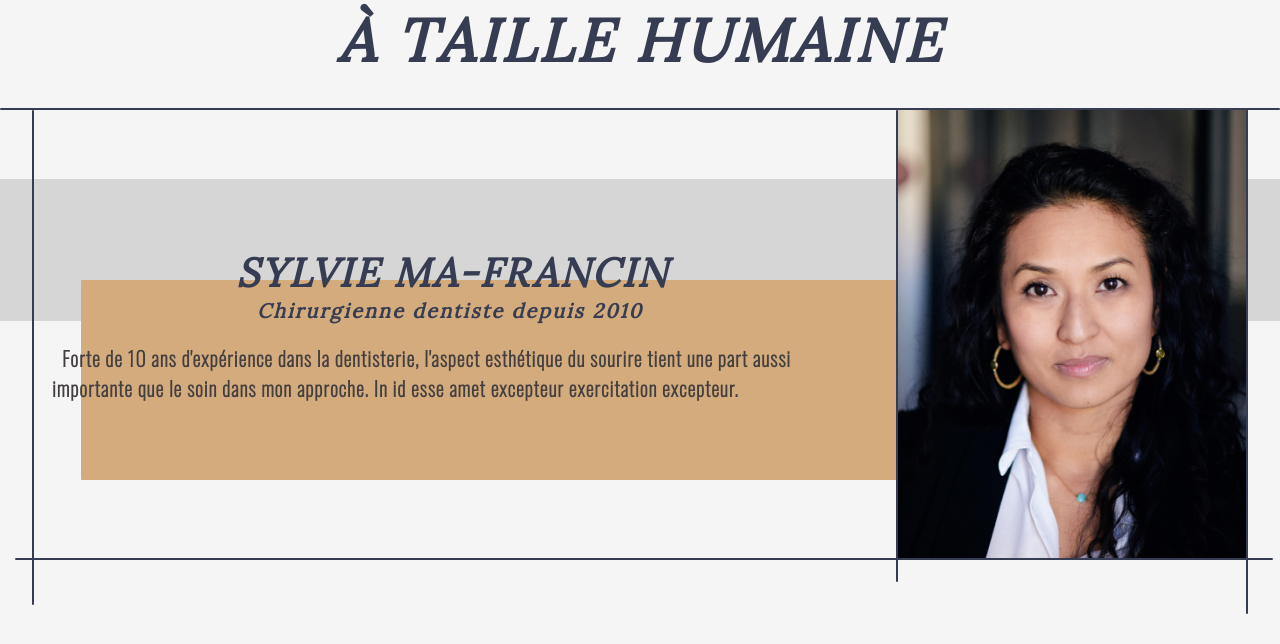
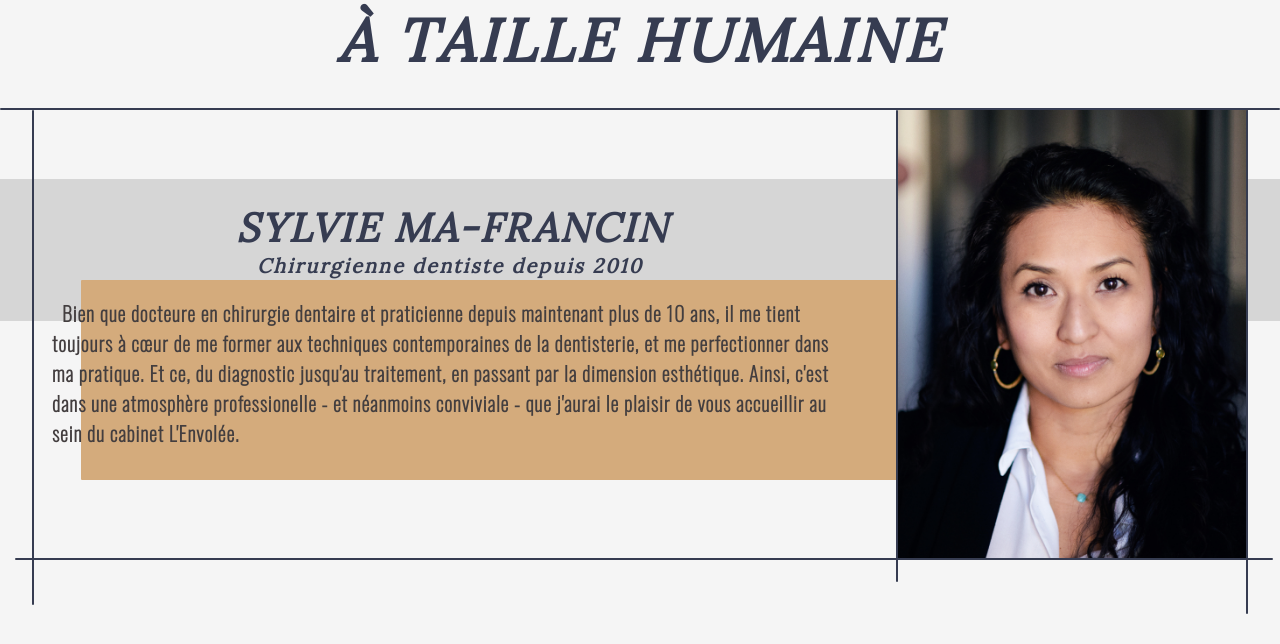
Before and after one commit to Votha-Chheng/cabinet-lenvolee, a Next.js app: page / in a window 1280 px wide. Shown: the part 1148-1792 px from the top of the page. Built offline with nearby package versions, Linux system fonts and the light colour scheme; a web font is replaced by a local one.

Commit message:
Dernières corrections

```diff
--- a/components/homesecond.js
+++ b/components/homesecond.js
@@ -210,7 +210,7 @@ const HomeSecond = () => {
               <h2 className="nom-citation">Chirurgienne dentiste depuis 2010</h2>
               <p>
                 <i className="fa-solid fa-quote-left"/>
-                  Forte de 10 ans d&apos;expérience dans la dentisterie, l&apos;aspect esthétique du sourire tient une part aussi importante que le soin dans mon approche. In id esse amet excepteur exercitation excepteur.
+                  Bien que docteure en chirurgie dentaire et praticienne depuis maintenant plus de 10 ans, il me tient toujours à c&#339;ur de me former aux techniques contemporaines de la dentisterie, et me perfectionner dans ma pratique. Et ce, du diagnostic jusqu&apos;au traitement, en passant par la dimension esthétique. Ainsi, c&apos;est dans une atmosphère professionelle - et néanmoins conviviale - que j&apos;aurai le plaisir de vous accueillir au sein du cabinet L&apos;Envolée.
                 <i className="fa-solid fa-quote-right"/>
               </p>
             </motion.div>
--- a/components/responsivehomesecond.js
+++ b/components/responsivehomesecond.js
@@ -30,7 +30,7 @@ const ResponsiveHomeSecond = () => {
         image = "portrait"
         title = "Sylvie MA-FRANCIN"
         subtitle = "Chirurgienne dentiste depuis 2010"
-        text = "Forte de 10 ans d&apos;expérience dans la dentisterie, l&apos;aspect esthétique du sourire tient une part aussi importante que le soin dans mon approche. In id esse amet excepteur exercitation excepteur."
+        text = "Bien que docteure en chirurgie dentaire et praticienne depuis maintenant plus de 10 ans, il me tient toujours à c&#339;ur de me former aux techniques contemporaines de la dentisterie, et me perfectionner dans ma pratique. Et ce, du diagnostic jusqu&apos;au traitement, en passant par la dimension esthétique. Ainsi, c&apos;est dans une atmosphère professionelle - et néanmoins conviviale - que j&apos;aurai le plaisir de vous accueillir au sein du cabinet."
         alignItem="center"
         />
 
--- a/pages/hygiene.js
+++ b/pages/hygiene.js
@@ -121,7 +121,7 @@ const HygienePage = () => {
               </motion.li>
               <motion.div className="illustration" variants={childList}>
                 <div className="img-container">
-                  <Image src="/images/brossettes.jpg" layout="fill" objectFit="cover"/>
+                  <Image src="/images/brossettes.jpg" alt="Brossettes interdentaires Curaprox" layout="fill" objectFit="cover"/>
                 </div>
                 <small>Exemple de brossettes de marque Curaprox®</small>
               </motion.div>
```
Also changed, not shown: pages/ethique.js (+7 -0 lines), pages/infos.js (+7 -0 lines), pages/urgences.js (+7 -0 lines).
